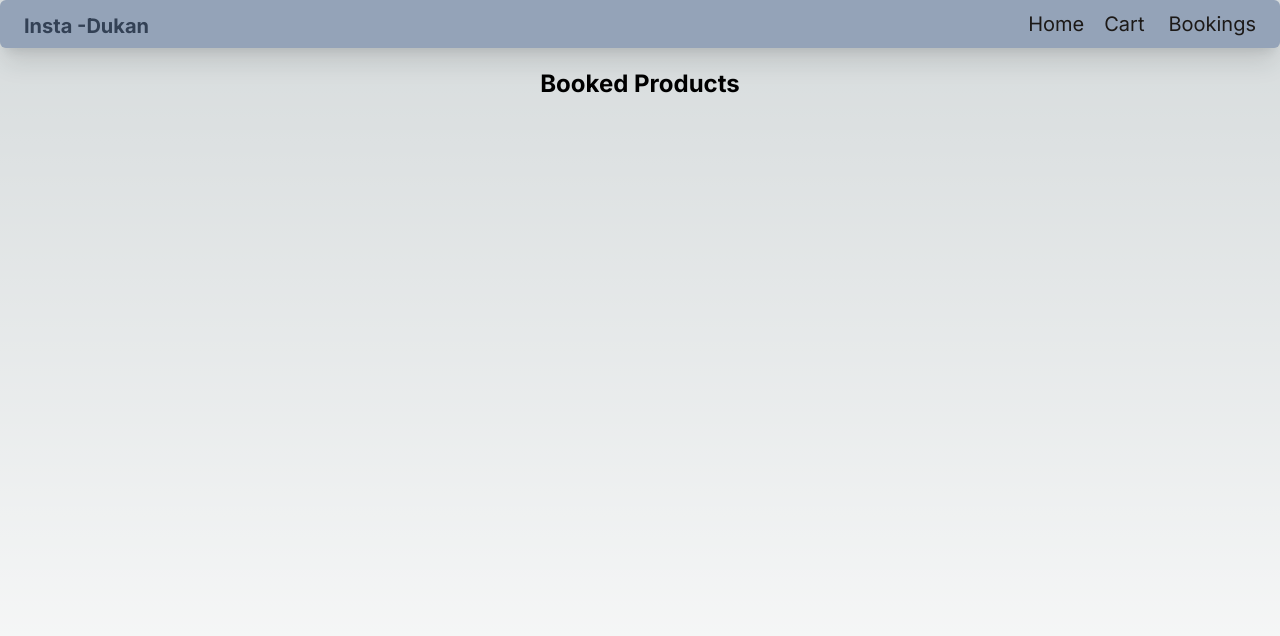
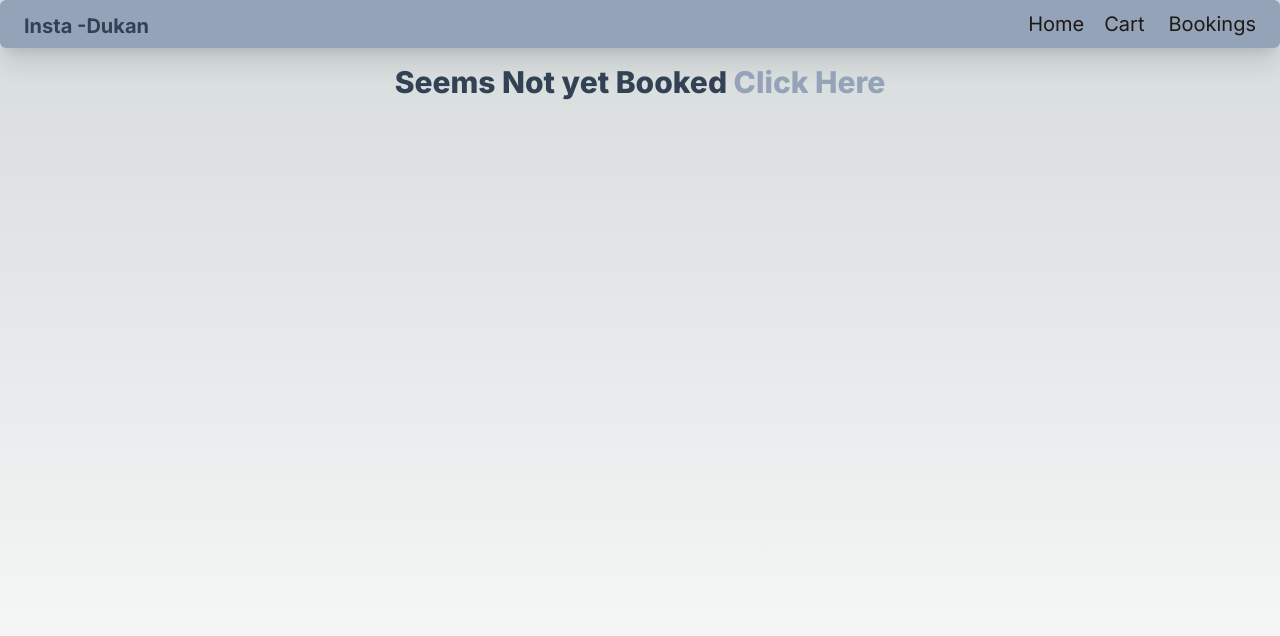
Before and after one commit to SoumyaNayak2000/instadukan, a Next.js app: page /booked in a window 1280 px wide. Shown: the top 636 px of the page. Built offline with nearby package versions, Linux system fonts and the light colour scheme.

Commit message:
booking route completed

```diff
--- a/src/app/booked/page.jsx
+++ b/src/app/booked/page.jsx
@@ -1,6 +1,7 @@
 "use client";
 
 import React, { useEffect, useState } from "react";
+import Link from "next/link";
 // import { useObserver } from "mobx-react-lite";
 import Header from "@/components/Header";
 
@@ -13,13 +14,17 @@ const BookedData = () => {
     setItems(CartStore.bookedItems);
     // console.log(items.passengerNames)
   }, []);
+  console.log(items)
 
   return (
     <>
       <Header />
       <div className="min-h-screen w-full">
-        <h1 className="text-center py-5 font-bold text-2xl">Booked Products</h1>
+        {
+          items.length > 0 ? <h1 className="text-center py-5 font-bold text-2xl">Booked Products</h1> : <p className="text-slate-700 font-extrabold text-center py-4 text-3xl">Seems Not yet Booked <Link className="text-slate-400" href="/cart">Click Here</Link></p>
+        }
         <div className="flex justify-center gap-4 flex-wrap">
+
           {items &&
             items.map((item, i) => {
               return (
```
